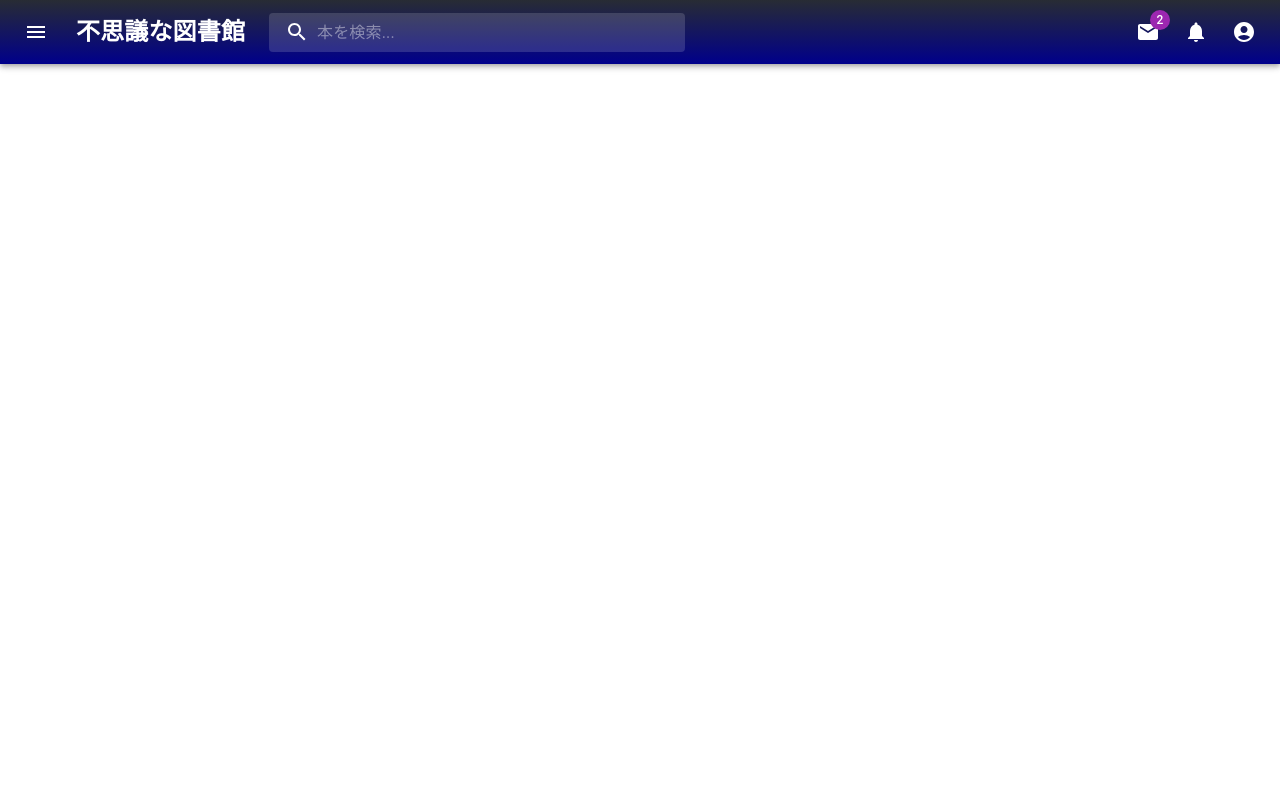
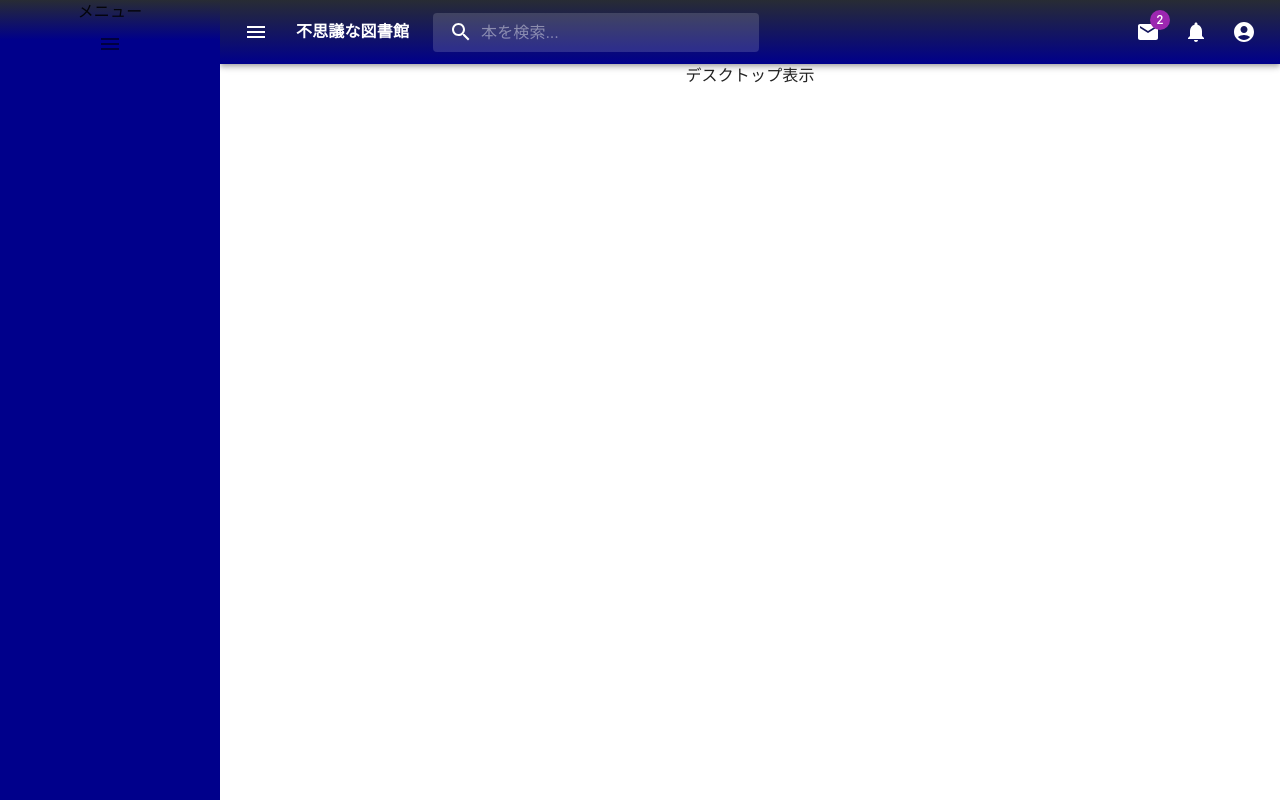
Before and after one commit to mkuwan/libraryapp, a React (Create React App) app in the folder react-front/: page / in a window 1280 px wide. Built offline with nearby package versions, Linux system fonts and the light colour scheme.

Commit message:
SideBarレイアウトまで。あとはメニュー項目表示

```diff
--- a/react-front/src/App.tsx
+++ b/react-front/src/App.tsx
@@ -8,6 +8,7 @@ import {SidebarContext} from "./context/SidebarContext";
 import {useMediaQuery} from "@mui/material";
 import {ThemeProvider, createTheme, Theme} from '@mui/material/styles'
 import CssBaseline from '@mui/material/CssBaseline'
+import Layout from "./components/Layout";
 
 function App() {
 
@@ -24,14 +25,15 @@ function App() {
 
     const theme = createTheme();
     // const size = useMediaQuery(() => theme.breakpoints.down('lg'));
-    console.log(`サイズ は middle? ${useMediaQuery(theme.breakpoints.down('md'))}`)
+    // console.log(`サイズ は middle? ${useMediaQuery(theme.breakpoints.down('md'))}`)
 
   return (
     <div className="App">
         <ThemeProvider theme={theme}>
             <CssBaseline/>
-            <SideBar/>
-            <TopBar mailProps={demoMailInfo}/>
+            <Layout/>
+            {/*<SideBar/>*/}
+            {/*<TopBar mailProps={demoMailInfo}/>*/}
         </ThemeProvider>
     </div>
   );
--- /dev/null
+++ b/react-front/src/components/Layout/index.tsx
@@ -0,0 +1,67 @@
+import {Box, Stack} from "@mui/material";
+import React, {ReactNode, useContext} from "react";
+import {SidebarContext} from "../../context/SidebarContext";
+import SideBar from "../SideBar";
+import TopBar, {MailInfoProps} from "../TopBar";
+
+const demoMailInfo: MailInfoProps[] = [
+    {
+        num: 1,
+        content: 'メールその1だよ'
+    },
+    {
+        num: 2,
+        content: 'メールその2'
+    }
+]
+
+const DesktopLayout = ({children} : {children: ReactNode}) => {
+    const { sidebarWidth, isHidden } = useContext(SidebarContext);
+    return(
+        <Stack aria-orientation={'horizontal'}>
+            <Box>
+                <SideBar/>
+            </Box>
+            <Box>
+                <TopBar mailProps={demoMailInfo}/>
+                <Box>{children}</Box>
+            </Box>
+
+        </Stack>
+    )
+}
+
+export const Layout = () => {
+    const { sidebarWidth, isHidden } = useContext(SidebarContext);
+
+
+
+    return(
+        <>
+            {isHidden ? (
+                <>
+                    <SideBar/>
+                    <Box sx={{ flexGrow: 1 }}>
+                        <TopBar mailProps={demoMailInfo}/>
+                        <Box>
+                            モバイル画面
+                        </Box>
+                    </Box>
+                </>
+            ) : (
+                <Stack direction={'row'}>
+                    <SideBar/>
+                    <Box sx={{ flexGrow: 1 }}>
+                        <TopBar mailProps={demoMailInfo}/>
+                        <Box>
+                            デスクトップ表示
+                        </Box>
+                    </Box>
+
+                </Stack>
+            )}
+        </>
+    )
+}
+
+export default Layout;
--- a/react-front/src/components/SideBar/Drawer.tsx
+++ /dev/null
@@ -1,72 +0,0 @@
-// ** React Imports
-import {ReactNode, useContext} from 'react'
-
-// ** MUI Imports
-import {styled, Theme, useTheme} from '@mui/material/styles'
-import MuiSwipeableDrawer, { SwipeableDrawerProps } from '@mui/material/SwipeableDrawer'
-import {SidebarContext} from "../../context/SidebarContext";
-import {useMediaQuery} from "@mui/material";
-
-
-
-const SwipeableDrawer = styled(MuiSwipeableDrawer)<SwipeableDrawerProps>({
-    overflowX: 'hidden',
-    transition: 'width .25s ease-in-out',
-    '& ul': {
-        listStyle: 'none'
-    },
-    '& .MuiListItem-gutters': {
-        paddingLeft: 4,
-        paddingRight: 4
-    },
-    '& .MuiDrawer-paper': {
-        left: 'unset',
-        right: 'unset',
-        overflowX: 'hidden',
-        transition: 'width .25s ease-in-out, box-shadow .25s ease-in-out'
-    }
-})
-
-const Drawer = ({hidden, children}:{hidden:boolean, children:ReactNode}) => {
-    const { sidebarWidth, navVisible, setNavVisibility } = useContext(SidebarContext);
-
-    // const hidden: boolean = false;
-    const theme = useTheme()
-
-    // Drawer Props for Mobile & Tablet screens
-    const MobileDrawerProps = {
-        open: navVisible,
-        onOpen: () => setNavVisibility(true),
-        onClose: () => setNavVisibility(false),
-        ModalProps: {
-            keepMounted: true // Better open performance on mobile.
-        }
-    }
-
-    // Drawer Props for Desktop screens
-    const DesktopDrawerProps = {
-        open: true,
-        onOpen: () => null,
-        onClose: () => null
-    }
-
-    return (
-        <SwipeableDrawer
-            className='layout-vertical-nav'
-            variant={hidden ? 'temporary' : 'permanent'}
-            {...(hidden ? { ...MobileDrawerProps } : { ...DesktopDrawerProps })}
-            PaperProps={{ sx: { width: sidebarWidth } }}
-            sx={{
-                width: sidebarWidth,
-                '& .MuiDrawer-paper': {
-                    borderRight: 0,
-                    backgroundColor: theme.palette.background.default
-                }
-            }}
-        >
-            {children}
-        </SwipeableDrawer>
-    )
-}
-
-export default Drawer
--- /dev/null
+++ b/react-front/src/components/SideBar/Menu.tsx
@@ -0,0 +1,9 @@
+
+export const Menu = () => {
+    return(
+        <>
+        </>
+    )
+}
+
+export default Menu;
--- a/react-front/src/components/SideBar/index.tsx
+++ b/react-front/src/components/SideBar/index.tsx
@@ -1,43 +1,88 @@
-// ** React Import
-import { ReactNode, useRef, useState } from 'react'
+// ** React Imports
+import {ReactNode, useContext} from 'react'
 
-// ** MUI Import
-import Box, { BoxProps } from '@mui/material/Box'
+// ** MUI Imports
 import {styled, Theme, useTheme} from '@mui/material/styles'
+import MuiSwipeableDrawer, { SwipeableDrawerProps } from '@mui/material/SwipeableDrawer'
+import {SidebarContext} from "../../context/SidebarContext";
+import {Button, IconButton, SwipeableDrawer, useMediaQuery} from "@mui/material";
+import MenuIcon from '@mui/icons-material/Menu'
+import AccountCircleIcon from '@mui/icons-material/AccountCircle';
 
-// ** Component Imports
-import Drawer from './Drawer'
-import {useMediaQuery} from "@mui/material";
+const StyledSwipeableDrawer = styled(SwipeableDrawer)<SwipeableDrawerProps>({
+    overflowX: 'hidden',
+    transition: 'width .25s ease-in-out',
+    '& ul': {
+        listStyle: 'none'
+    },
+    '& .MuiListItem-gutters': {
+        paddingLeft: 4,
+        paddingRight: 4
+    },
+    '& .MuiDrawer-paper': {
+        left: 'unset',
+        right: 'unset',
+        overflowX: 'hidden',
+        transition: 'width .25s ease-in-out, box-shadow .25s ease-in-out'
+    },
 
-
-const StyledBoxForShadow = styled(Box)<BoxProps>({
-    top: 50,
-    left: -8,
-    zIndex: 2,
-    height: 75,
-    display: 'none',
-    position: 'absolute',
-    pointerEvents: 'none',
-    width: 'calc(100% + 15px)',
-    '&.d-block': {
-        display: 'block'
-    }
 })
 
-const SideBar = () => {
-    const [hidden, setHidden] = useState(true);
+export const SideBar = () => {
+    const { sidebarWidth, isOpen, isHidden, onOpen, onClose } = useContext(SidebarContext);
 
-    // setHidden(useMediaQuery((theme: Theme) => theme.breakpoints.down('lg')));
+    // const hidden: boolean = false;
+    const theme = useTheme()
+
+    // Drawer Props for Mobile & Tablet screens
+    const MobileDrawerProps = {
+        open: isOpen,
+        onOpen: () => onOpen,
+        onClose: () => onClose,
+        ModalProps: {
+            keepMounted: true, // Better open performance on mobile.
+            background: 'blue'
+        }
+    }
+
+    // Drawer Props for Desktop screens
+    const DesktopDrawerProps = {
+        open: true,
+        onOpen: () => null,
+        onClose: () => null
+    }
 
 
     return (
-        <Drawer hidden={hidden}>
-            Header
+        <>
+            <StyledSwipeableDrawer
+                // className={'bg-custom-dark'}
+                anchor={'left'}
+                variant={isHidden ? 'temporary' : 'persistent'}
+                {...(isHidden ? { ...MobileDrawerProps } : { ...DesktopDrawerProps })}
+                PaperProps={
+                    { sx:
+                        {
+                            width: sidebarWidth,
+                            // backgroundColor: 'beige',
+                            background: 'linear-gradient(180deg, #282c34 0%, darkblue 5%)',
+                        }
+                    }
+                }
+                sx={{
+                    width: sidebarWidth,
+                    '& .MuiDrawer-paper': {
+                        borderRight: 0,
+                    }
+                }}
+            >
+                メニュー
+                <IconButton onClick={onClose}>
+                    <MenuIcon />
+                </IconButton>
+            </StyledSwipeableDrawer>
+        </>
 
-            <Box sx={{ height: '100%', position: 'relative', overflow: 'hidden' }}>
-                Box
-            </Box>
-        </Drawer>
     )
 }
 
--- a/react-front/src/components/TopBar/index.tsx
+++ b/react-front/src/components/TopBar/index.tsx
@@ -18,17 +18,24 @@ import MailIcon from '@mui/icons-material/Mail'
 import NotificationsIcon from '@mui/icons-material/Notifications';
 import AccountCircleIcon from '@mui/icons-material/AccountCircle';
 import MoreIcon from '@mui/icons-material/MoreVert';
-import React, {ReactElement, useState} from "react";
+import React, {ReactElement, useContext, useState} from "react";
+import {SidebarContext} from "../../context/SidebarContext";
 
 const theme = createTheme();
 
 theme.typography.h3 = {
-    fontSize: '0.9rem',
-    '@media (min-width:600px)': {
-        fontSize: '1.2rem',
+    fontSize: '1.0rem',
+    [theme.breakpoints.down('sm')]:{
+        fontSize: '0.7rem',
+    },
+    [theme.breakpoints.up('sm')]: {
+        fontSize: '0.8rem',
     },
     [theme.breakpoints.up('md')]: {
-        fontSize: '1.5rem',
+        fontSize: '0.8rem',
+    },
+    [theme.breakpoints.up('lg')]: {
+        fontSize: '1.0rem',
     },
 };
 
@@ -65,7 +72,7 @@ const StyledInputBase = styled(InputBase)(({theme}) => ({
         transition: theme.transitions.create('width'),
         width: '100%',
         [theme.breakpoints.up('md')]: {
-            width: '40ch',
+            width: '30ch',
         },
     },
 }));
@@ -87,6 +94,7 @@ type TopBarProps = {
 
 
 export const TopBar = (props: TopBarProps ) => {
+    const { toggleOpenClose } = useContext(SidebarContext);
     const [anchorEl, setAnchorEl] = useState<null | HTMLElement>(null);
     const [mobileMoreAnchorEl, setMobileMoreAnchorEl] = useState<null | HTMLElement>(null);
 
@@ -216,15 +224,16 @@ export const TopBar = (props: TopBarProps ) => {
     )
 
     return(
-        <Box sx={{ flexGrow: 1}}>
-            <AppBar position={'static'} className={'bg-custom-dark'}>
+        <Box sx={{ flexGrow: 1 }}>
+            <AppBar position={'static'} className={'bg-custom-dark'} >
                 {/*<Toolbar sx={{ display: {xs: 'none', sm: 'flex'} }}>*/}
                 <Toolbar>
                     <IconButton size={'large'}
                                 edge={'start'}
                                 color={'inherit'}
                                 aria-label={'open drawer'}
-                                sx={{ mr: 2 }}>
+                                sx={{ mr: 2 }}
+                                onClick={toggleOpenClose}>
                         <MenuIcon/>
                     </IconButton>
                     <ThemeProvider theme={theme}>
--- a/react-front/src/context/SidebarContext.tsx
+++ b/react-front/src/context/SidebarContext.tsx
@@ -1,30 +1,48 @@
-import {createContext, ReactNode, useState} from "react";
+import {createContext, ReactNode, useCallback, useEffect, useState} from "react";
+import {useMediaQuery} from "@mui/material";
+import {useTheme} from "@mui/material/styles";
 
 
 export type SidebarContextValue = {
-    navVisible: boolean,
     sidebarWidth: number,
-    isMobile: boolean;
-    setNavVisibility: (value: boolean) => void;
+    isOpen: boolean,
+    onOpen: () => void;
+    onClose: () => void;
+    isHidden: boolean;
+    toggleOpenClose: () => void;
 }
 
 export const SidebarContext = createContext<SidebarContextValue>({
-    navVisible: false,
-    sidebarWidth: 260,
-    isMobile: false,
-    setNavVisibility: (value) => null
+    sidebarWidth: 220,
+    isOpen: false,
+    onOpen: () => null,
+    onClose: () => null,
+    isHidden: false,
+    toggleOpenClose: () => null
 });
 
 export const SidebarProvider = ({ children } : {children: ReactNode}) => {
-    const [navVisible, setNavVisible] = useState(false);
-    const [sidebarWidth, setSidebarWidth] = useState(260);
-    const [isMobile, setIsMobile] = useState(false);
+    const [sidebarWidth, setSidebarWidth] = useState(220);
+    const [isOpen, setIsOpen] = useState(false);
+    const [isHidden, setIsHidden] = useState(false);
 
-    const setNavVisibility = (value: boolean) => { setNavVisible(value)};
+    const onOpen = useCallback(() => setIsOpen(true), []);
+    const onClose = useCallback(() => setIsOpen(false), []);
 
+    const theme = useTheme();
+    const breakPoints = useMediaQuery(theme.breakpoints.down('md'))
+
+    useEffect(() => {
+        setIsHidden(breakPoints);
+    }, [breakPoints])
+
+    const toggleOpenClose = useCallback(() => {
+        setIsOpen(!isOpen);
+        console.log('メニー表示切り替え')
+    }, []);
 
     return(
-        <SidebarContext.Provider value={{ navVisible, setNavVisibility, sidebarWidth, isMobile }}>
+        <SidebarContext.Provider value={{ sidebarWidth, isOpen, isHidden, onOpen, onClose, toggleOpenClose }}>
             { children }
         </SidebarContext.Provider>
     )
--- a/react-front/src/index.tsx
+++ b/react-front/src/index.tsx
@@ -5,6 +5,7 @@ import App from './App';
 import reportWebVitals from './reportWebVitals';
 import {BrowserRouter} from "react-router-dom";
 import { SettingsProvider} from "./context/SettingsContext";
+import {SidebarProvider} from "./context/SidebarContext";
 
 const root = ReactDOM.createRoot(
   document.getElementById('root') as HTMLElement
@@ -12,9 +13,11 @@ const root = ReactDOM.createRoot(
 root.render(
   <React.StrictMode>
       <SettingsProvider>
-          <BrowserRouter>
-              <App />
-          </BrowserRouter>
+          <SidebarProvider>
+              <BrowserRouter>
+                  <App />
+              </BrowserRouter>
+          </SidebarProvider>
       </SettingsProvider>
   </React.StrictMode>
 );
```
Also changed, not shown: react-front/src/components/SideBar/MenuItem.tsx (added, +9 -0 lines), react-front/src/components/SideBar/types.ts (deleted, +0 -46 lines), 1 other file (tests, documents, lock files or other folders).
